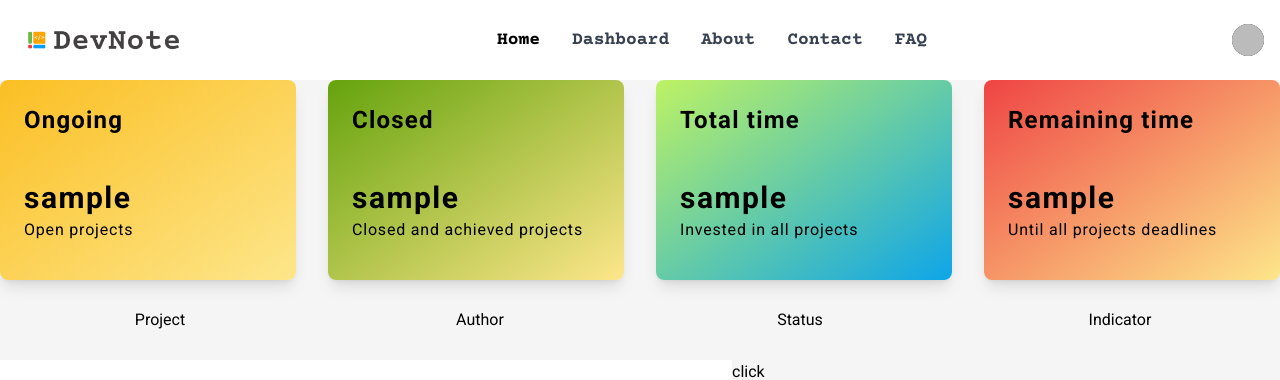
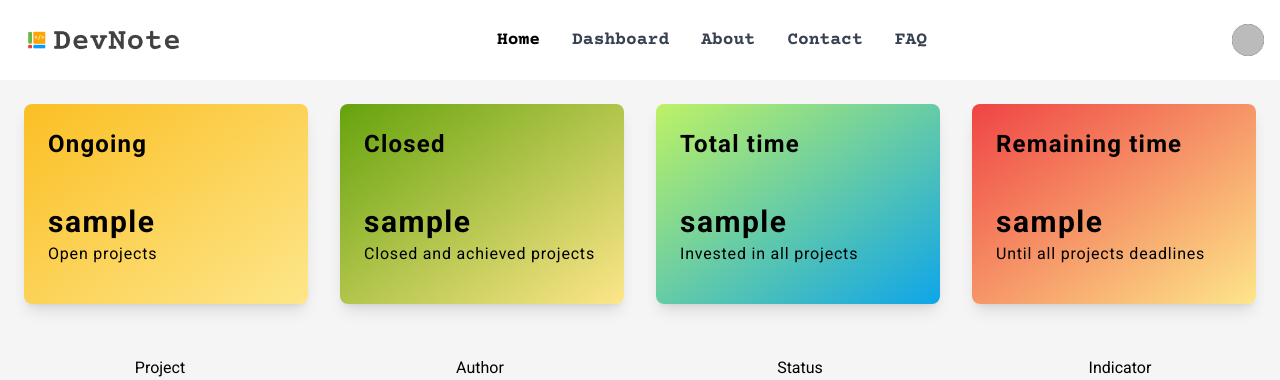
Before and after one commit to edukaki/devlist, a React (Create React App) app: page /dashboard/1 in a window 1280 px wide. Shown: the top 380 px of the page. Built offline with nearby package versions, Linux system fonts and the light colour scheme; no server answers; the database is empty; sample sign-in values are in the browser's storage.

Commit message:
feat(dashboard): add padding on card area

```diff
--- a/src/components/ProjectCardArea/index.jsx
+++ b/src/components/ProjectCardArea/index.jsx
@@ -2,7 +2,7 @@ import React from 'react'
 
 const ProjectCardArea = ({ children }) => {
     return (
-        <div className='max-w-full grid gap-8 md:grid-cols-2 xl:grid-cols-4'>
+        <div className='max-w-full grid gap-8 p-6 md:grid-cols-2 xl:grid-cols-4'>
             {children}
         </div>
     )
```
